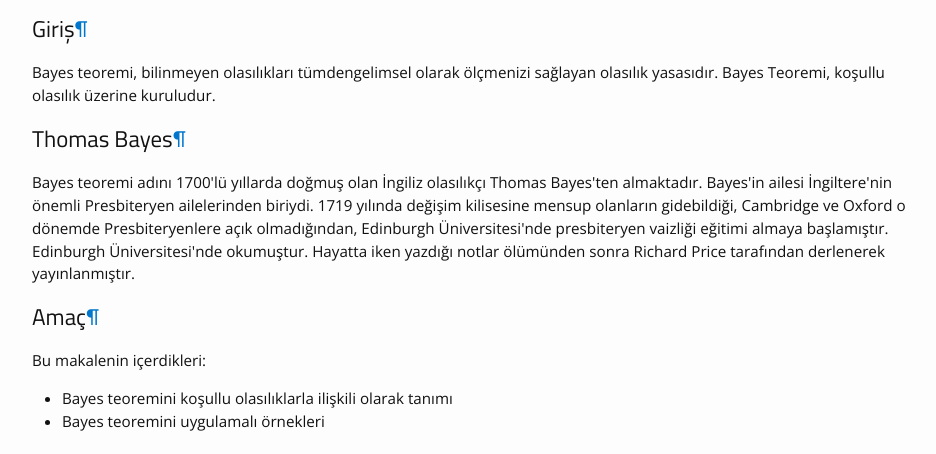
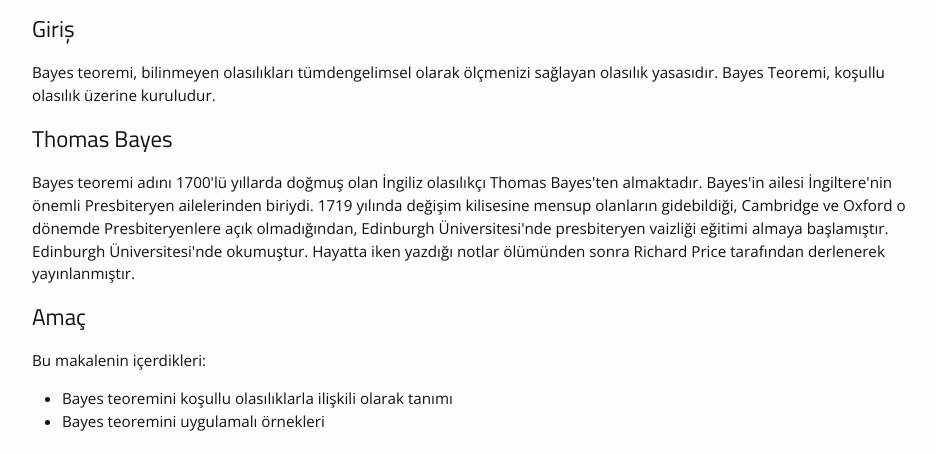
Before and after one commit to aydincagatay/aydincagatay.github.io, a Jekyll site: the page built from _posts/2020-05-02-Bayes Teoremi.markdown, in a window 1280 px wide and 1400 px high, scrolled down 236 px. Shown: the part 293-747 px from the top of the window, without its empty margins (163-1099 px from the left). Built offline with Jekyll 4.4.1, drawn with Linux system fonts in a browser that asks for light colours; our own code applies the rules of GitHub Pages for plain Markdown files.

Commit message:
¶ karakteri kaldırıldı

```diff
--- a/_posts/2020-05-02-Bayes Teoremi.markdown
+++ b/_posts/2020-05-02-Bayes Teoremi.markdown
@@ -14,39 +14,39 @@
 </div>
 <div class="inner_cell">
 <div class="text_cell_render border-box-sizing rendered_html">
-<h1>Bayes' Teoremi<a class="anchor-link" href="#Bayes'-Teoremi">¶</a>
+<h1>Bayes' Teoremi<a class="anchor-link" href="#Bayes'-Teoremi"></a>
 </h1>
-<h2>Giriş<a class="anchor-link" href="#Giri%C5%9F">¶</a>
+<h2>Giriş<a class="anchor-link" href="#Giri%C5%9F"></a>
 </h2>
 <p>Bayes teoremi, bilinmeyen olasılıkları tümdengelimsel olarak ölçmenizi sağlayan  olasılık yasasıdır. Bayes Teoremi, koşullu olasılık üzerine kuruludur.</p>
-<h2>Thomas Bayes<a class="anchor-link" href="#Thomas-Bayes">¶</a>
+<h2>Thomas Bayes<a class="anchor-link" href="#Thomas-Bayes"></a>
 </h2>
 <p>Bayes teoremi adını 1700'lü yıllarda doğmuş olan İngiliz olasılıkçı Thomas Bayes'ten almaktadır. Bayes'in ailesi İngiltere'nin önemli Presbiteryen ailelerinden biriydi. 1719 yılında değişim kilisesine mensup olanların gidebildiği, Cambridge ve Oxford o dönemde Presbiteryenlere açık olmadığından, Edinburgh Üniversitesi'nde presbiteryen vaizliği eğitimi almaya başlamıştır.  Edinburgh Üniversitesi'nde okumuştur. Hayatta iken yazdığı notlar ölümünden sonra Richard Price tarafından derlenerek yayınlanmıştır.</p>
-<h2>Amaç<a class="anchor-link" href="#Ama%C3%A7">¶</a>
+<h2>Amaç<a class="anchor-link" href="#Ama%C3%A7"></a>
 </h2>
 <p>Bu makalenin içerdikleri:</p>
 <ul>
 <li>Bayes teoremini koşullu olasılıklarla ilişkili olarak tanımı </li>
 <li>Bayes teoremini uygulamalı örnekleri</li>
 </ul>
-<h2>Bayes' Formülü<a class="anchor-link" href="#Bayes'-Form%C3%BCl%C3%BC">¶</a>
+<h2>Bayes' Formülü<a class="anchor-link" href="#Bayes'-Form%C3%BCl%C3%BC"></a>
 </h2>
 <h1>
-<img class="math math-inline" alt="$P(A|B) = \dfrac{P(B|A)P(A)}{P(B)}$" src="https://render.githubusercontent.com/render/math?math=P%28A%7CB%29%20%3D%20%5Cdfrac%7BP%28B%7CA%29P%28A%29%7D%7BP%28B%29%7D&amp;mode=inline"><a class="anchor-link" href="#%24P(A%7CB)-=-%5Cdfrac%7BP(B%7CA)P(A)%7D%7BP(B)%7D%24">¶</a>
+<img class="math math-inline" alt="$P(A|B) = \dfrac{P(B|A)P(A)}{P(B)}$" src="https://render.githubusercontent.com/render/math?math=P%28A%7CB%29%20%3D%20%5Cdfrac%7BP%28B%7CA%29P%28A%29%7D%7BP%28B%29%7D&amp;mode=inline"><a class="anchor-link" href="#%24P(A%7CB)-=-%5Cdfrac%7BP(B%7CA)P(A)%7D%7BP(B)%7D%24"></a>
 </h1>
 <p>Bayes teoremi oldukça sezgiseldir ve her iki olayın da gerçekleşme olasılığı açısından A'ya bağlı B'nin koşullu olasılığı ayrıştırılarak B'nin doğru olma olasılığına bölünür. Bayes teoremi, bu doğal fikri bir adım ileriye taşıyarak, her iki olayın koşulun kendisiyle çarpımının koşullu bir olasılık olarak doğru olma olasılığını ifade eder.</p>
 <p>Özetlemek gerekirse:</p>
 <p>Bayes Teoremi, koşullu olasılıktan gelir.</p>
 <h3>
-<img class="math math-inline" alt="$P(A|B) = \dfrac{P(A \cap B)}{P(B)}$" src="https://render.githubusercontent.com/render/math?math=P%28A%7CB%29%20%3D%20%5Cdfrac%7BP%28A%20%5Ccap%20B%29%7D%7BP%28B%29%7D&amp;mode=inline"><a class="anchor-link" href="#%24P(A%7CB)-=-%5Cdfrac%7BP(A-%5Ccap-B)%7D%7BP(B)%7D%24">¶</a>
+<img class="math math-inline" alt="$P(A|B) = \dfrac{P(A \cap B)}{P(B)}$" src="https://render.githubusercontent.com/render/math?math=P%28A%7CB%29%20%3D%20%5Cdfrac%7BP%28A%20%5Ccap%20B%29%7D%7BP%28B%29%7D&amp;mode=inline"><a class="anchor-link" href="#%24P(A%7CB)-=-%5Cdfrac%7BP(A-%5Ccap-B)%7D%7BP(B)%7D%24"></a>
 </h3>
 <p><img class="math math-inline" alt="$P(A \cap B)$" src="https://render.githubusercontent.com/render/math?math=P%28A%20%5Ccap%20B%29&amp;mode=inline"> ' yi</p>
 <p><img class="math math-inline" alt="$P(B|A)P(A)$" src="https://render.githubusercontent.com/render/math?math=P%28B%7CA%29P%28A%29&amp;mode=inline">,</p>
 <p>olarak yazarsak formülümüz şuna dönüşür;</p>
 <h3>
-<img class="math math-inline" alt="$P(A|B) = \dfrac{P(B|A)P(A)}{P(B)}$" src="https://render.githubusercontent.com/render/math?math=P%28A%7CB%29%20%3D%20%5Cdfrac%7BP%28B%7CA%29P%28A%29%7D%7BP%28B%29%7D&amp;mode=inline"><a class="anchor-link" href="#%24P(A%7CB)-=-%5Cdfrac%7BP(B%7CA)P(A)%7D%7BP(B)%7D%24">¶</a>
+<img class="math math-inline" alt="$P(A|B) = \dfrac{P(B|A)P(A)}{P(B)}$" src="https://render.githubusercontent.com/render/math?math=P%28A%7CB%29%20%3D%20%5Cdfrac%7BP%28B%7CA%29P%28A%29%7D%7BP%28B%29%7D&amp;mode=inline"><a class="anchor-link" href="#%24P(A%7CB)-=-%5Cdfrac%7BP(B%7CA)P(A)%7D%7BP(B)%7D%24"></a>
 </h3>
-<h2>Basit bir örnek<a class="anchor-link" href="#Basit-bir-%C3%B6rnek">¶</a>
+<h2>Basit bir örnek<a class="anchor-link" href="#Basit-bir-%C3%B6rnek"></a>
 </h2>
 <p>İki tane akvaryum olduğunu varsayalım. Küçük akvaryumda, 10 tane palyaço balığı sahip olsun. Büyük akvaryumda ise 200 japon balığı ve 35 palyaço balığı olsun. Verilen bilgiler dahilinde seçilen bir palyaço balığının küçük akvaryumdan seçilmesi olasılığı nedir?</p>
 <p>Aslında büyük akvaryum hem kapasite olarak daha hem de balık sayısı olarak küçük akvaryumdan fazla olduğu için balığın büyük olandan seçilmiş olma olasılığı daha fazladır.</p>
@@ -60,7 +60,7 @@
 <p><img class="math math-inline" alt="$ P(\text{kucuk_akvaryum | palyaco_baligi}) = \dfrac{10}{45}$" src="https://render.githubusercontent.com/render/math?math=P%28%5Ctext%7Bkucuk_akvaryum%20%7C%20palyaco_baligi%7D%29%20%3D%20%5Cdfrac%7B10%7D%7B45%7D&amp;mode=inline"></p>
 <p>Bu örnek, tüm temel bilgilere sahip olduğunuzdan Bayes teoremi uygulanmadan da çözülebilir. Küçük tanktaki palyaço balıklarının sayısına karşı genel olarak palyaço balıklarının sayısına bakmak yine aynı sonuca götürecektir:</p>
 <p><img class="math math-inline" alt="$\dfrac{10}{45}$" src="https://render.githubusercontent.com/render/math?math=%5Cdfrac%7B10%7D%7B45%7D&amp;mode=inline"></p>
-<h2>Başka bir örnek: NLP Örneği<a class="anchor-link" href="#Ba%C5%9Fka-bir-%C3%B6rnek:-NLP-%C3%96rne%C4%9Fi">¶</a>
+<h2>Başka bir örnek: NLP Örneği<a class="anchor-link" href="#Ba%C5%9Fka-bir-%C3%B6rnek:-NLP-%C3%96rne%C4%9Fi"></a>
 </h2>
 <p>Bayes teoremi spam mesajların sınıflandırılmasında doğal bir metod olarak kullanılabilir. Mesela "teklif" kelimesini ele alalım örneğin: (Size özel teklifimiz, Size bir teklifimiz var, Bu teklifi kaçırmayın!). Bu şekilde ulaşmış mesajların %73'ü spam etiketli olsun. %10 'u ise almak istediğimiz türden "teklif" kelimesini içeren mailler olsun. Eğer aldığımız tüm maillerin %20'si spam ise, yeni gelen bir mailin "teklif" kelimesini içerdiğinde spam olma olasılığı nedir?</p>
 <p><img class="math math-inline" alt="$P(\text{Spam | Teklif}) = \dfrac{P(\text{Teklif | Spam})P(\text{Spam})}{P(\text{Teklif})}$" src="https://render.githubusercontent.com/render/math?math=P%28%5Ctext%7BSpam%20%7C%20Teklif%7D%29%20%3D%20%5Cdfrac%7BP%28%5Ctext%7BTeklif%20%7C%20Spam%7D%29P%28%5Ctext%7BSpam%7D%29%7D%7BP%28%5Ctext%7BTeklif%7D%29%7D&amp;mode=inline"></p>
```
